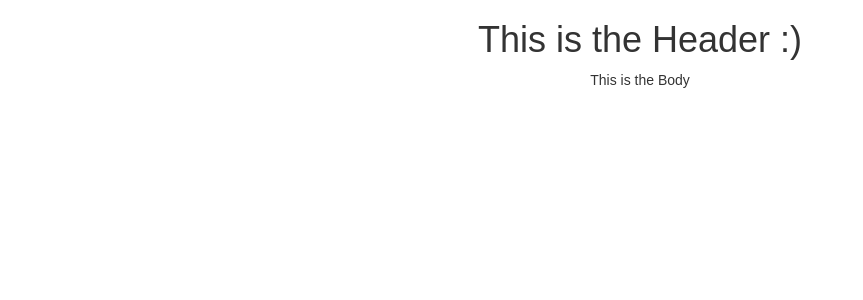
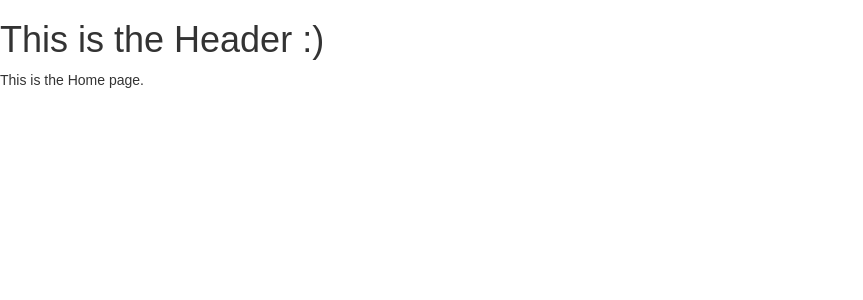
Before and after one commit to zippeellii/workout-logger-frontend, a React (Create React App) app: page / in a window 1280 px wide. Shown: the top 300 px of the page, without its empty margins (0-863 px from the left). Built offline with nearby package versions, Linux system fonts and the light colour scheme.

Commit message:
Set up react-router with basic routes

```diff
--- a/package.json
+++ b/package.json
@@ -8,7 +8,8 @@
   "dependencies": {
     "react": "^15.4.1",
     "react-bootstrap": "^0.30.7",
-    "react-dom": "^15.4.1"
+    "react-dom": "^15.4.1",
+    "react-router": "^3.0.0"
   },
   "scripts": {
     "start": "react-scripts start",
--- a/src/App.js
+++ b/src/App.js
@@ -1,15 +1,15 @@
 import React, { Component } from 'react';
-import logo from './logo.svg';
-import './App.css';
 import Header from './components/Header';
-import Body from './components/Body';
+
 
 class App extends Component {
   render() {
     return (
       <div className="App">
         <Header />
-        <Body />
+        <main>
+          {this.props.children}
+        </main>
       </div>
     );
   }
--- /dev/null
+++ b/src/components/Home.js
@@ -0,0 +1,11 @@
+import React, { Component } from 'react';
+
+class Header extends Component {
+	render() {
+		return (
+			<div>This is the Home page.</div>
+		)
+	}
+}
+
+export default Header;
--- a/src/components/Body.js
+++ b/src/components/Signup.js
@@ -3,7 +3,7 @@
 class Header extends Component {
 	render() {
 		return (
-			<div>This is the Body</div>
+			<div>This is the Signup page.</div>
 		)
 	}
 }
--- a/src/index.js
+++ b/src/index.js
@@ -2,8 +2,17 @@
 import ReactDOM from 'react-dom';
 import App from './App';
 import './index.css';
+import Home from './components/Home';
+import Signup from './components/Signup';
 
-ReactDOM.render(
-  <App />,
-  document.getElementById('root')
-);
+
+import { Router, Route, browserHistory, IndexRoute } from 'react-router'
+
+ReactDOM.render((
+  <Router history={browserHistory}>
+    <Route path="/" component={App}>
+    	<IndexRoute component={Home}/>
+    	<Route path="/signup" component={Signup} />
+    </Route>
+  </Router>
+), document.getElementById('root'))
```
Also changed, not shown: src/components/Login.js (added, +11 -0 lines).
